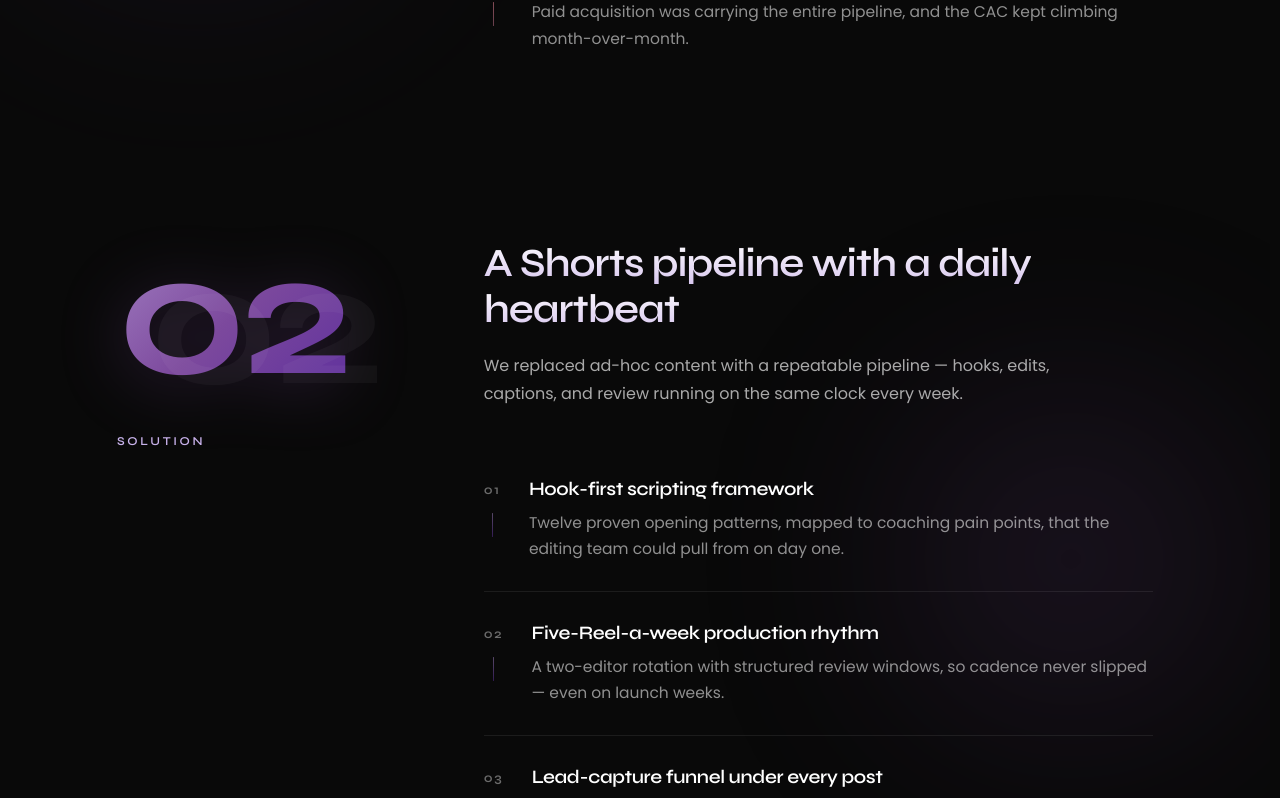
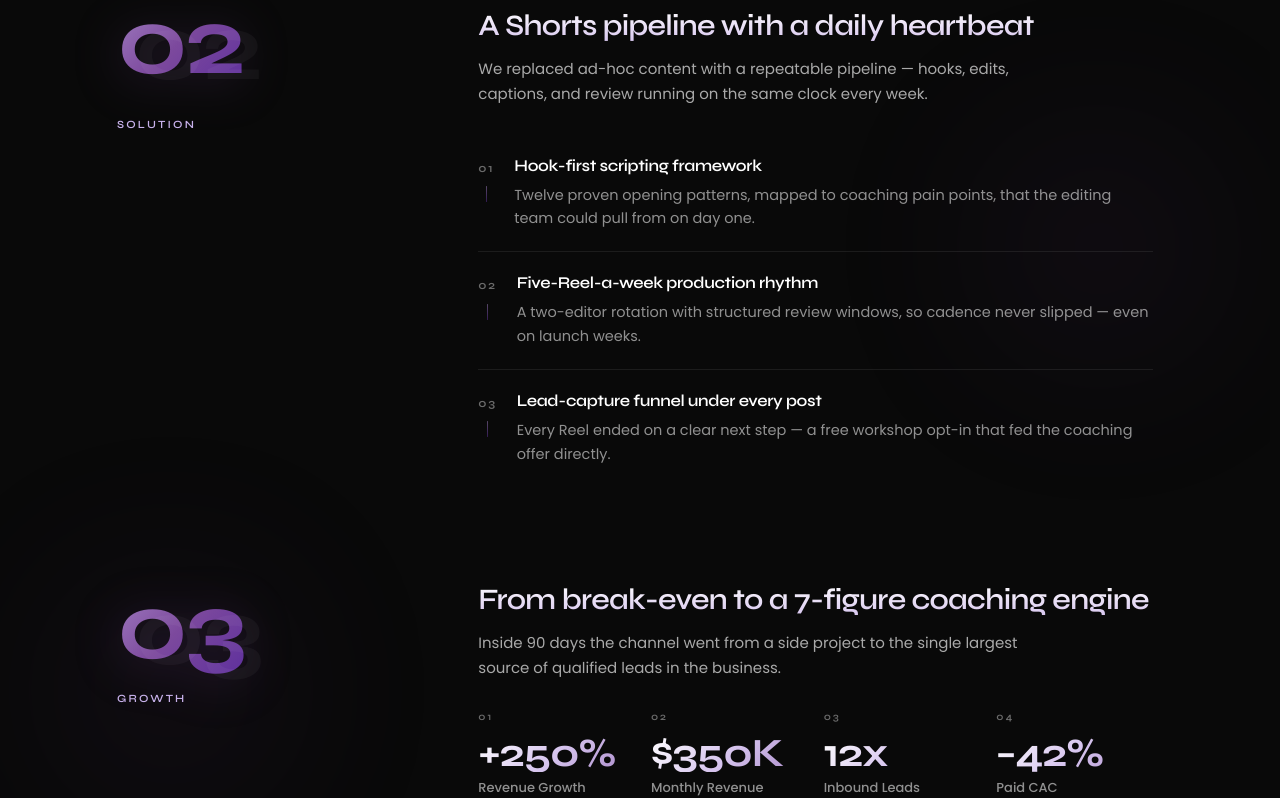
Before and after one commit to thezoomit-admin/zoomx-website, a Next.js app: page /case-study/spencer-pawliw-coaching in a window 1280 px wide. Shown: the part 1230-2028 px from the top of the page. Built offline with nearby package versions, Linux system fonts and the light colour scheme.

Commit message:
fix: refine styles and animations for case study details components

```diff
--- a/src/components/pages/case-study/CaseStudyDetailsBlocks.tsx
+++ b/src/components/pages/case-study/CaseStudyDetailsBlocks.tsx
@@ -101,12 +101,12 @@ function SectionGlow({ side = "left" }: { side?: "left" | "right" }) {
     <div
       aria-hidden
       className={cn(
-        "pointer-events-none absolute top-1/2 -z-10 h-[420px] w-[420px] -translate-y-1/2 rounded-full opacity-60 blur-[120px]",
-        side === "left" ? "-left-32" : "-right-32",
+        "pointer-events-none absolute top-1/2 -z-10 h-[300px] w-[300px] -translate-y-1/2 rounded-full opacity-40 blur-[100px]",
+        side === "left" ? "-left-24" : "-right-24",
       )}
       style={{
         background:
-          "radial-gradient(circle, rgba(124,73,157,0.55), rgba(168,136,200,0) 70%)",
+          "radial-gradient(circle, rgba(124,73,157,0.45), rgba(168,136,200,0) 70%)",
       }}
     />
   );
@@ -144,34 +144,34 @@ function BlockShell({
     >
       <SectionGlow side={glow} />
 
-      <div className="grid gap-10 md:grid-cols-12 md:gap-12 lg:gap-16">
+      <div className="grid gap-6 md:grid-cols-12 md:gap-10 lg:gap-12">
         <div className="relative md:col-span-4">
-          <div className="sticky top-28 flex flex-col gap-4">
+          <div className="sticky top-24 flex flex-col gap-3">
             <motion.div ref={numberRef} style={{ y: parallaxY }} className="relative">
               <motion.div
                 variants={numberVariants}
                 initial="hidden"
                 whileInView="visible"
-                viewport={{ once: false, amount: 0.3, margin: "-10% 0px -10% 0px" }}
+                viewport={{ once: true, amount: 0.3, margin: "-10% 0px -10% 0px" }}
                 style={{ transformOrigin: "left center" }}
                 className="relative"
               >
                 <span
                   aria-hidden
-                  className="select-none font-syne text-[clamp(6rem,14vw,11rem)] font-bold leading-none tracking-tight"
+                  className="select-none font-syne text-[clamp(3.5rem,8vw,6rem)] font-bold leading-none tracking-tight"
                   style={{
                     background:
                       "linear-gradient(135deg, #a888c8 0%, #7c499d 50%, #5c2e9d 100%)",
                     WebkitBackgroundClip: "text",
                     WebkitTextFillColor: "transparent",
-                    filter: "drop-shadow(0 8px 32px rgba(124,73,157,0.35))",
+                    filter: "drop-shadow(0 6px 24px rgba(124,73,157,0.3))",
                   }}
                 >
                   {num}
                 </span>
                 <span
                   aria-hidden
-                  className="absolute inset-0 select-none font-syne text-[clamp(6rem,14vw,11rem)] font-bold leading-none tracking-tight text-white/[0.04]"
+                  className="absolute inset-0 select-none font-syne text-[clamp(3.5rem,8vw,6rem)] font-bold leading-none tracking-tight text-white/[0.04]"
                   style={{ transform: "translate(0.18em, 0.06em)" }}
                 >
                   {num}
@@ -180,7 +180,7 @@ function BlockShell({
             </motion.div>
             <motion.p
               variants={itemVariants}
-              className="font-syne text-[12px] font-semibold uppercase tracking-[0.22em] text-[#c9b3ec]"
+              className="font-syne text-[11px] font-semibold uppercase tracking-[0.2em] text-[#c9b3ec]"
             >
               {eyebrow}
             </motion.p>
@@ -190,7 +190,7 @@ function BlockShell({
         <div className="md:col-span-8">
           <motion.h2
             variants={itemVariants}
-            className="font-syne text-[clamp(1.5rem,3.6vw,2.5rem)] font-semibold leading-[1.15] tracking-tight"
+            className="font-syne text-[clamp(1.25rem,2.6vw,1.85rem)] font-semibold leading-[1.2] tracking-tight"
           >
             <span
               style={{
@@ -207,13 +207,13 @@ function BlockShell({
           {summary && (
             <motion.p
               variants={itemVariants}
-              className="mt-5 max-w-[58ch] text-[15px] leading-[1.75] text-white/65 md:text-[16px]"
+              className="mt-3 max-w-[60ch] text-[14px] leading-[1.7] text-white/65 md:text-[15px]"
             >
               {summary}
             </motion.p>
           )}
 
-          <motion.div variants={itemVariants} className="mt-10">
+          <motion.div variants={itemVariants} className="mt-6 md:mt-7">
             {children}
           </motion.div>
         </div>
@@ -233,7 +233,7 @@ function FlowList({ items, tone }: { items: Item[]; tone: "warm" | "cool" }) {
       variants={listContainerVariants}
       initial="hidden"
       whileInView="visible"
-      viewport={{ once: false, amount: 0.2, margin: "-10% 0px -10% 0px" }}
+      viewport={{ once: true, amount: 0.2, margin: "-10% 0px -10% 0px" }}
       className="flex flex-col"
     >
       {items.map((item, i) => (
@@ -241,27 +241,27 @@ function FlowList({ items, tone }: { items: Item[]; tone: "warm" | "cool" }) {
           key={item.title}
           variants={punchVariants}
           style={{ transformOrigin: "left center" }}
-          className="group relative grid grid-cols-[auto_1fr] gap-5 border-t border-white/[0.08] py-6 transition-colors duration-500 first:border-t-0 hover:border-white/15 md:gap-7 md:py-7"
+          className="group relative grid grid-cols-[auto_1fr] gap-4 border-t border-white/[0.08] py-4 transition-colors duration-500 first:border-t-0 hover:border-white/15 md:gap-5 md:py-5"
         >
           <div className="relative flex flex-col items-center pt-1">
             <span
-              className="font-syne text-[13px] font-semibold tracking-[0.14em] text-white/40 transition-colors duration-500 group-hover:text-white/80"
+              className="font-syne text-[12px] font-semibold tracking-[0.14em] text-white/40 transition-colors duration-500 group-hover:text-white/80"
               aria-hidden
             >
               {String(i + 1).padStart(2, "0")}
             </span>
             <span
               aria-hidden
-              className="mt-3 h-12 w-px origin-top scale-y-50 rounded-full opacity-50 transition-transform duration-700 group-hover:scale-y-100 group-hover:opacity-100"
+              className="mt-2 h-8 w-px origin-top scale-y-50 rounded-full opacity-50 transition-transform duration-700 group-hover:scale-y-100 group-hover:opacity-100"
               style={{ background: accent }}
             />
           </div>
 
           <div className="min-w-0">
-            <h3 className="font-syne text-[17px] font-semibold leading-snug text-white transition-colors duration-500 group-hover:text-[#e6d6f5] md:text-[19px]">
+            <h3 className="font-syne text-[15px] font-semibold leading-snug text-white transition-colors duration-500 group-hover:text-[#e6d6f5] md:text-[16.5px]">
               {item.title}
             </h3>
-            <p className="mt-2 text-[14.5px] leading-[1.7] text-white/55 transition-colors duration-500 group-hover:text-white/75 md:text-[15.5px]">
+            <p className="mt-1.5 text-[13.5px] leading-[1.65] text-white/55 transition-colors duration-500 group-hover:text-white/75 md:text-[14.5px]">
               {item.description}
             </p>
           </div>
@@ -283,8 +283,8 @@ function StatRow({ stats }: { stats: GrowthBlock["stats"] }) {
       variants={listContainerVariants}
       initial="hidden"
       whileInView="visible"
-      viewport={{ once: false, amount: 0.2, margin: "-10% 0px -10% 0px" }}
-      className="grid grid-cols-2 gap-x-6 gap-y-10 sm:grid-cols-2 md:grid-cols-4 md:gap-x-4"
+      viewport={{ once: true, amount: 0.2, margin: "-10% 0px -10% 0px" }}
+      className="grid grid-cols-2 gap-x-5 gap-y-7 sm:grid-cols-2 md:grid-cols-4 md:gap-x-4"
     >
       {stats.map((stat, i) => (
         <motion.div
@@ -301,11 +301,11 @@ function StatRow({ stats }: { stats: GrowthBlock["stats"] }) {
                 "linear-gradient(180deg, #a888c8 0%, transparent 100%)",
             }}
           />
-          <dt className="font-syne text-[11px] font-semibold uppercase tracking-[0.18em] text-white/40">
+          <dt className="font-syne text-[10.5px] font-semibold uppercase tracking-[0.18em] text-white/40">
             {String(i + 1).padStart(2, "0")}
           </dt>
           <dd
-            className="mt-3 font-syne text-[clamp(2.2rem,5vw,3.4rem)] font-bold leading-[0.95] tracking-tight"
+            className="mt-2 font-syne text-[clamp(1.7rem,3.8vw,2.5rem)] font-bold leading-[0.95] tracking-tight"
             style={{
               background:
                 "linear-gradient(135deg, #ffffff 0%, #d6c4ee 50%, #a888c8 100%)",
@@ -315,7 +315,7 @@ function StatRow({ stats }: { stats: GrowthBlock["stats"] }) {
           >
             {stat.value}
           </dd>
-          <p className="mt-2 text-[13px] font-medium text-white/55 md:text-[14px]">
+          <p className="mt-1.5 text-[12.5px] font-medium text-white/55 md:text-[13px]">
             {stat.label}
           </p>
         </motion.div>
@@ -336,7 +336,7 @@ export function CaseStudyDetailsBlocks({
   return (
     <section
       id="case-study-details"
-      className="relative overflow-hidden pt-16 md:pt-24"
+      className="relative overflow-hidden pt-10 md:pt-14"
     >
       <div
         aria-hidden
@@ -348,7 +348,7 @@ export function CaseStudyDetailsBlocks({
       />
 
       <div className="app-container">
-        <div className="flex flex-col gap-24 md:gap-32 lg:gap-40">
+        <div className="flex flex-col gap-14 md:gap-20 lg:gap-24">
           <BlockShell
             num="01"
             eyebrow={challenges.eyebrow}
```
